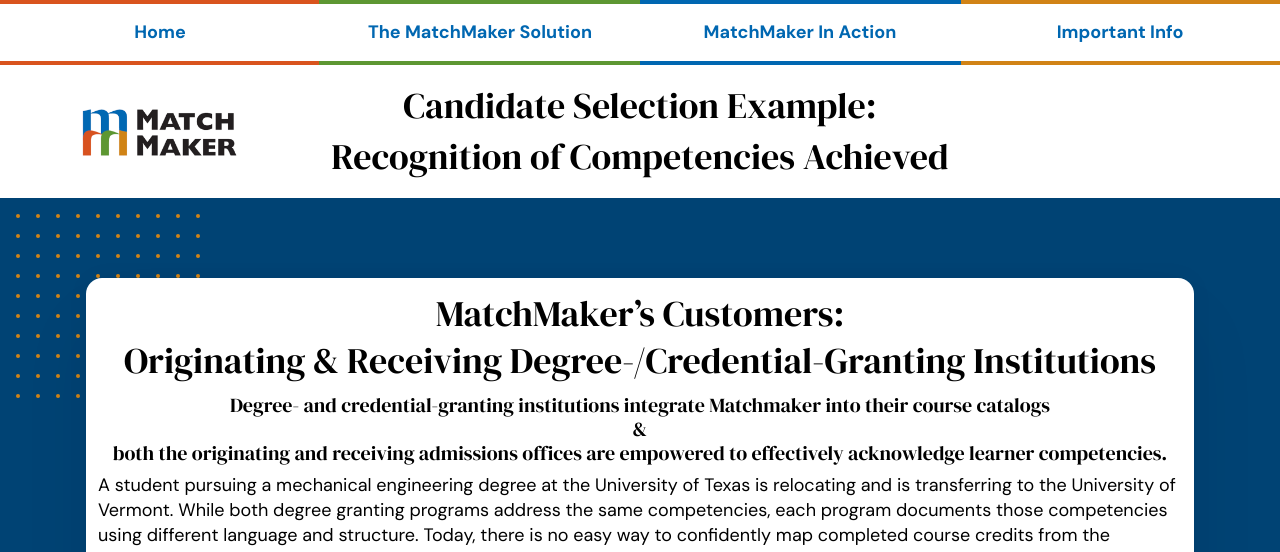
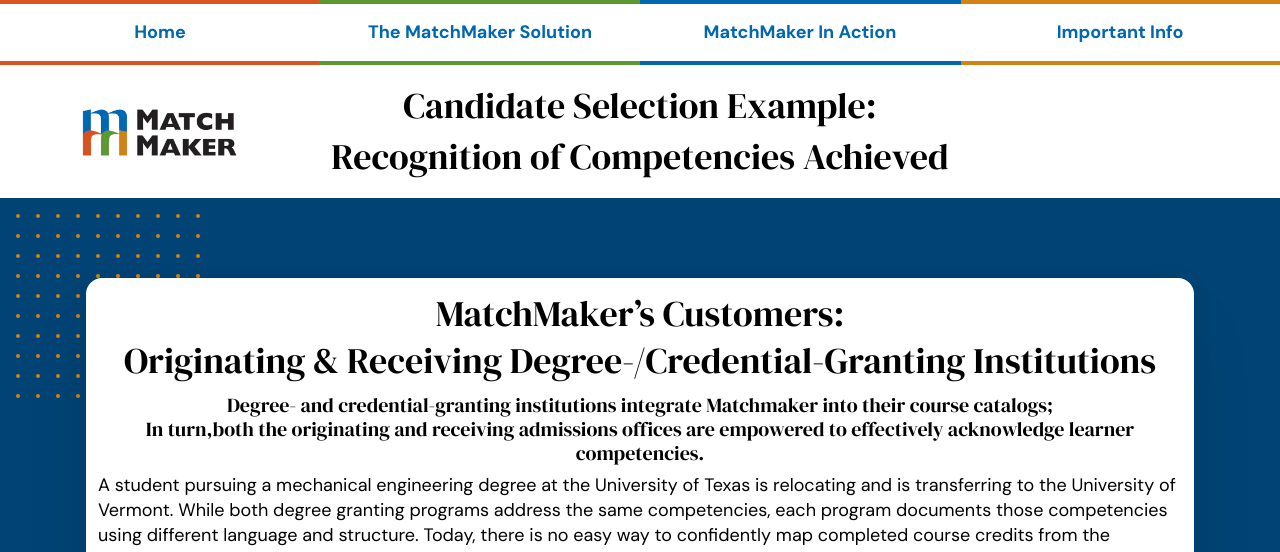
Before and after one commit to matchmakeredlabs/matchmakeredlabs.develop, a Jekyll site: the page built from _Action/4casestudy.md, in a window 1280 px wide. Shown: the top 552 px of the page. Built offline with Jekyll 4.4.1, drawn with Linux system fonts in a browser that asks for light colours.

Commit message:
Update 4casestudy.md

```diff
--- a/_Action/4casestudy.md
+++ b/_Action/4casestudy.md
@@ -6,7 +6,7 @@
 ---
 # MatchMaker's Customers:<br/>Originating & Receiving Degree-/Credential-Granting Institutions
 
-### Degree- and credential-granting institutions integrate Matchmaker into their course catalogs<br/>&<br/>both the originating and receiving admissions offices are empowered to effectively acknowledge learner competencies.
+### Degree- and credential-granting institutions integrate Matchmaker into their course catalogs;<br/> In turn,both the originating and receiving admissions offices are empowered to effectively acknowledge learner competencies.
 
 A student pursuing a mechanical engineering degree at the University of Texas is relocating and is transferring to the University of Vermont. While both degree granting programs address the same competencies, each program documents those competencies using different language and structure. Today, there is no easy way to confidently map completed course credits from the University of Texas to credentialing credits that the University of Vermont will accept. *Enter MatchMaker Education Labs:*
 
```
